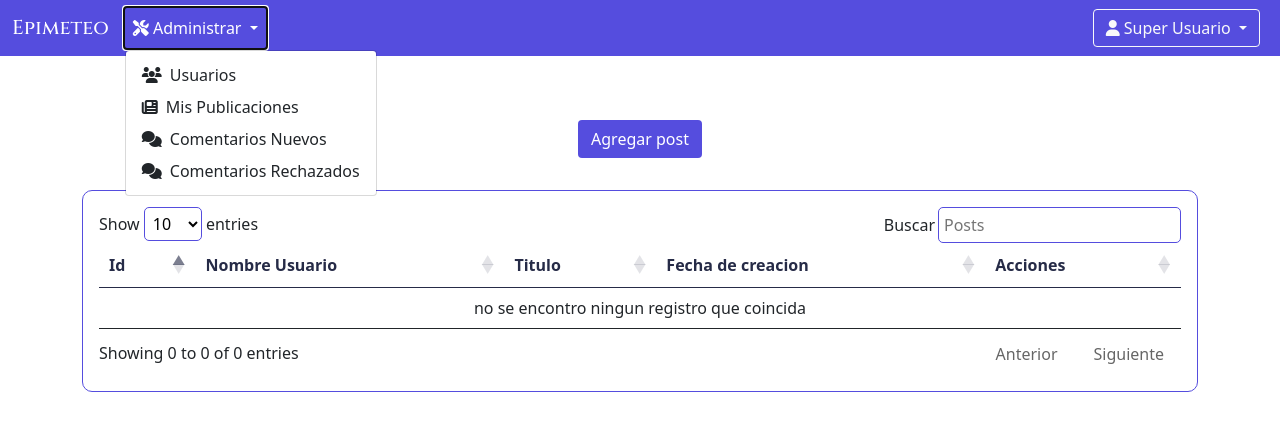
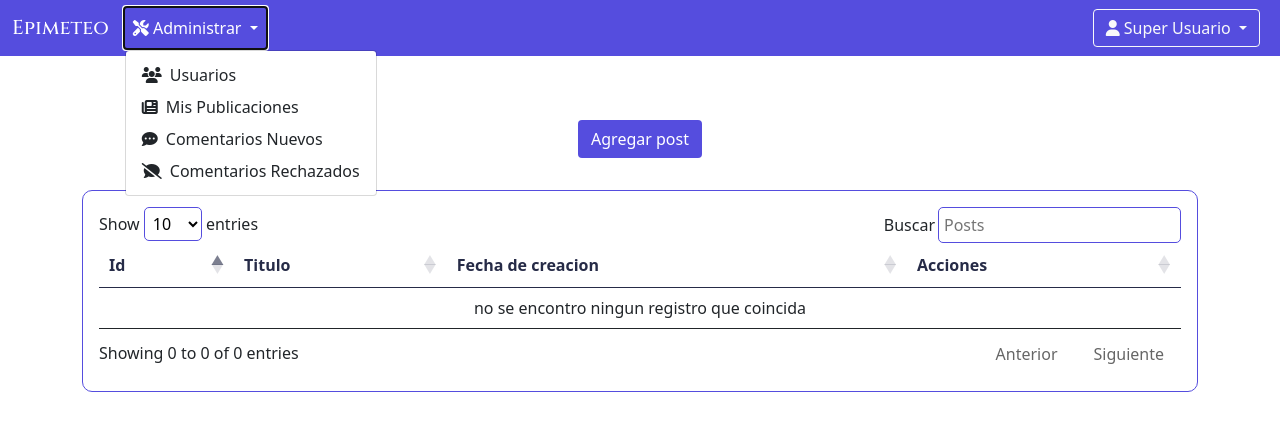
Before and after one commit to jorgeromero17/ProyectoFinal-HDP, a PHP site: page /adminPost.php in a window 1280 px wide, after a click on "Administrar". Shown: the top 431 px of the page. Run offline with PHP 8.4, Linux system fonts and the light colour scheme; a user stored in the database is signed in; data comes from the database, SQL or seed files in the repository; data that the repository does not hold is empty; some libraries are stand-ins or nearby versions; some web fonts are replaced.

Commit message:
pequeñas modificaciones esteticas

```diff
--- a/adminPost.php
+++ b/adminPost.php
@@ -22,7 +22,7 @@ $tipo=$_SESSION['tipo'];
                 <thead>
                     <tr>
                         <th class="id" style="color:#262b47;">Id</th>
-                        <th class="nombre" style="color:#262b47;">Nombre Usuario</th>
+                        <!-- <th class="nombre" style="color:#262b47;">Nombre Usuario</th> -->
                         <th class="titulo" style="color:#262b47;">Titulo</th>
                        <!--  <th class="contenido" style="color:#262b47;">Contenido</th> -->
                         <th class="fecha_crea" style="color:#262b47;">Fecha de creacion</th>
@@ -44,7 +44,7 @@ $tipo=$_SESSION['tipo'];
                         for ($i=0; $i < $limite; $i++) {
                             echo '<tr>';
                             echo '<td class="id" style="color:#554dde;">'.$posts[$i]['id'].'</td>';
-                            echo '<td class="nombre" style="color:#554dde;">'.$posts[$i]['nombre']." ".$posts[$i]['apellido'].'</td>';
+                            /* echo '<td class="nombre" style="color:#554dde;">'.$posts[$i]['nombre']." ".$posts[$i]['apellido'].'</td>'; */
                             echo '<td class="titulo" style="color:#554dde;">'.$posts[$i]['titulo'].'</td>';
                            /*  echo '<td class="contenido" style="color:#554dde;">'.$posts[$i]['contenido'].'</td>'; */
                             echo '<td class="fecha_crea" style="color:#554dde;">'.$posts[$i]['fecha_crea'].'</td>';
@@ -55,7 +55,6 @@ $tipo=$_SESSION['tipo'];
 							<ul class="dropdown-menu" aria-labelledby="dropdownMenuButton1">';
 							echo '<li><a class="dropdown-item" href="modificarPost.php?id='.$posts[$i]['id'].'"><i class="fas fa-edit me-1"></i> Editar</a></li>';
 							echo '<li><a class="dropdown-item" href="guardarPost.php?delete&id='.$posts[$i]['id'].'" onclick="return confirm(\'Esta seguro de borrar los datos '.$posts[$i]['nombre'].'?\')"><i class="fas fa-trash-alt me-1"></i> Borrar</a></li>';
-							echo "<li><a  class='dropdown-item' href='usuarios.php?codigo=".$posts[$i]['id']."'><i class='fas fa-comments me-2'></i>comentarios</a></li>";
 							echo '</ul>';
 							echo '</div>';
 							echo '</td>';
@@ -97,22 +96,22 @@ $(document).ready( function (){
         function ocultarCols(){ //Aqui es para hacer responsive la tabla, si la pantalla se hace pequeña se van quitando celdas para que no se salga
             if (screen.width < 400){ //la logica es que si  llega a un tamaño mas pequeño se ocultan celdas, si llega a uno mas grande se muestran
                 $(".id").hide()
-                $(".nombre").hide()
+                /* $(".nombre").hide() */
                 $(".fecha_crea").hide()
             }
             if (screen.width >= 400 && screen.width < 600){
                 $(".id").show()
-                $(".nombre").hide()
+                /* $(".nombre").hide() */
                 $(".fecha_crea").hide()
             }
             if (screen.width >= 600 && screen.width < 760){
                 $(".id").show()
-                $(".nombre").hide()
+                /* $(".nombre").hide() */
                 $(".fecha_crea").show()
             }
             if(screen.width >= 768){
                 $(".id").show()
-                $(".nombre").show()
+                /* $(".nombre").show() */
                 $(".fecha_crea").show()
             }
         }
--- a/articulos.php
+++ b/articulos.php
@@ -89,7 +89,7 @@ else { //si no, evaluamos que este seteada la busqueda en el POST
         <?php
             //aqui verificamos que el resultado de la busqueda, si res es menor que uno muestra un mensaje de no haber encontrado resultados
             if(count($res) < 1){
-                echo '<div class="alert alert-danger d-flex aling-content-center" role="alert">
+                echo '<div class="alert alert-warning d-flex aling-content-center" role="alert">
                         <i class="fas fa-heart-broken me-2" style="font-size:25px;"></i><strong>Raios, no se han encontrado resultados...</strong>
                     </div>';
             }
--- a/comentarios.php
+++ b/comentarios.php
@@ -11,7 +11,7 @@ if(!empty($_POST['comentario'])){//se ejecuta si el post trae la variable coment
     // obtener el id de usuario y id del post
     $id=$_POST['id_usuario'];
     $id_post=$_POST['id_post'];
-    $comentario=$_POST['comentario']; //la consulta de agregar comentario se ejecuta
+    $comentario=nl2br($_POST["comentario"]); //la consulta de agregar comentario se ejecuta
     $query = "INSERT INTO coments(id_usuario,comentario,fecha,aprobado,id_post) VALUES('$id','$comentario',CURDATE(),'0','$id_post')";
 
     $statement = $con->prepare($query); //ejecutamos la consulta
--- a/modificarPost.php
+++ b/modificarPost.php
@@ -14,10 +14,11 @@ $statement = $con->prepare($query);
         //cerrar flujo y base de datos
         $statement->closeCursor();
         $con = null;
+        $br = array("<br>","<br />"); //array con valores a buscar y reemplazar en el contenido
         foreach ($res as $row){
             $id_usuario= $row["id_usuario"];
             $titulo= $row["titulo"];
-            $contenido= $row["contenido"];
+            $contenido = str_replace($br," ",$row["contenido"]); //limpiamos los <br> con replace para que el usuario no vea eso
             $img_existente= $row["imagen"];
         }
 ?>
@@ -51,7 +52,7 @@ $statement = $con->prepare($query);
                 <div class="mb-3">
                 <label for="formFile" class="form-label" style="color:#554dde; font-weight:600;">Imagen de Portada</label>
                 <input class="form-control" type="file" id="imagenNueva" name="imagenNueva" style="border:1px solid #554dde;" >
-                <input type="text" name='img_existente' id='img_existente' value="<?=$img_existente?>" />
+                <input type="hidden" name='img_existente' id='img_existente' value="<?=$img_existente?>" />
                 <div class="d-grid gap-2 ">
                 <button type="submit" class="btn text-light mt-3" style="background:#554dde;font-weight:600;">Guardar</button>
                 </div>
--- a/navAdmin.php
+++ b/navAdmin.php
@@ -18,8 +18,8 @@ $nombre = $_SESSION['nombre']." ".$_SESSION['apellido'];
                         <li><a class="dropdown-item" href="adminUsuarios.php?getUsuarios"><i class="fas fa-users me-2"></i>Usuarios</a></li>
                         <li><a class="dropdown-item" href="adminPost.php"><i class="fas fa-newspaper me-2"></i>Mis Publicaciones</a></li>
                         <!-- <li><a class="dropdown-item" href="adminPostUser.php"><i class="fas fa-newspaper me-2"></i>Publicaciones otros</a></li> -->
-                        <li><a class="dropdown-item" href="comentariosNuevos.php"><i class="fas fa-comments me-2"></i>Comentarios Nuevos</a></li>
-                        <li><a class="dropdown-item" href="comentariosRechazados.php"><i class="fas fa-comments me-2"></i>Comentarios Rechazados</a></li>
+                        <li><a class="dropdown-item" href="comentariosNuevos.php"><i class="fas fa-comment-dots me-2"></i>Comentarios Nuevos</a></li>
+                        <li><a class="dropdown-item" href="comentariosRechazados.php"><i class="fas fa-comment-slash me-2"></i>Comentarios Rechazados</a></li>
                         <li class="nav-item">
                     <!-- <a class="nav-link active" href="crearBlog.php?"><i class="me-2"></i>Crear blog</a> -->
                     </li>
```
Also changed, not shown: comentariosNuevos.php (+11 -1 lines), comentariosRechazados.php (+7 -0 lines), modificarUsuario.php (+4 -4 lines), 1 other file.
